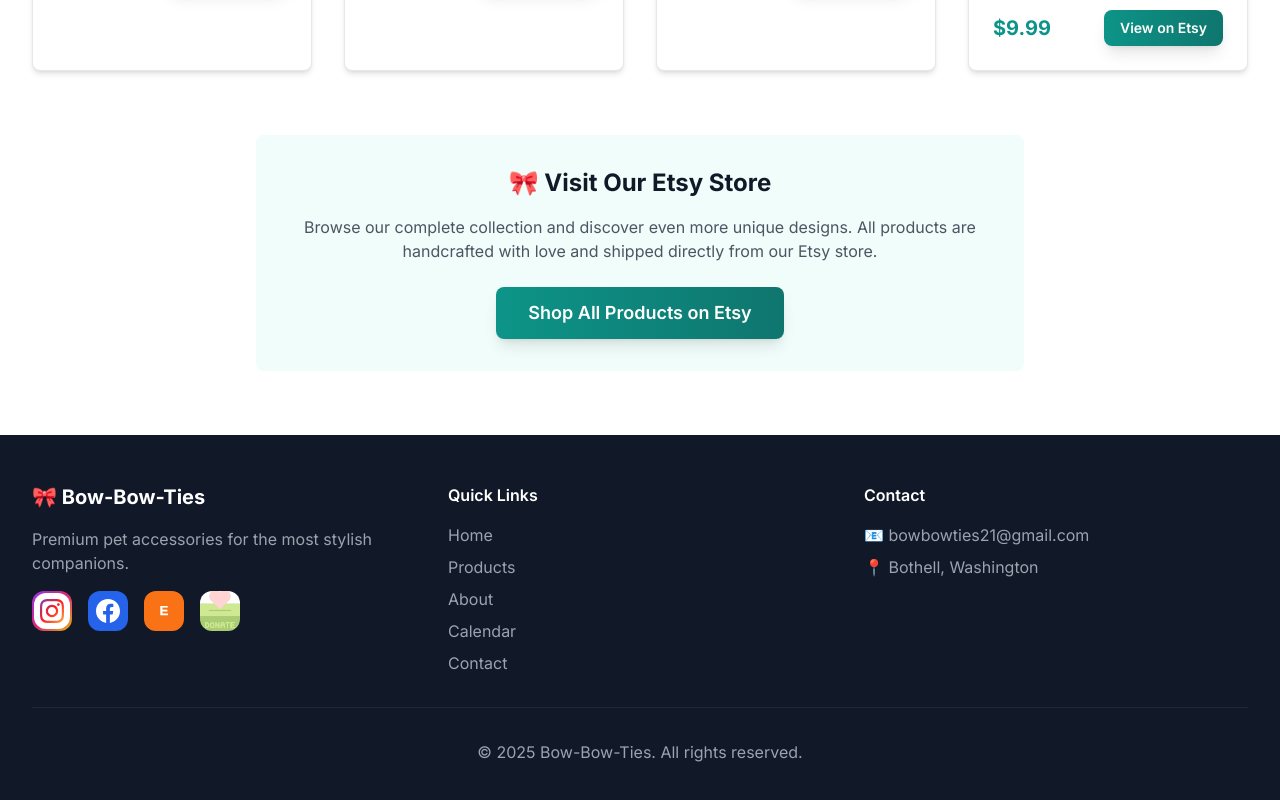
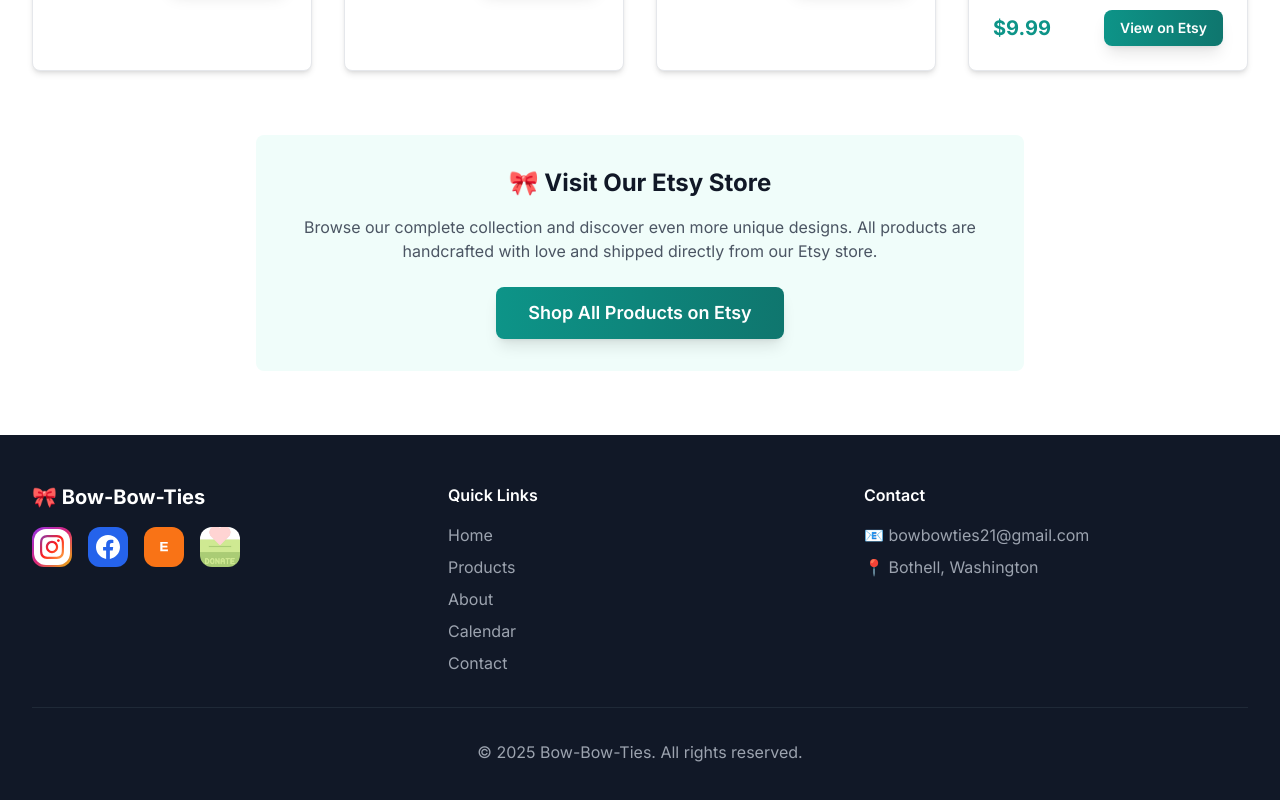
Before and after one commit to divisham21-cyber/Bow-Bow-Ties, a Next.js app: page /products in a window 1280 px wide. Shown: the part 1466-2266 px from the top of the page. Built offline with nearby package versions, Linux system fonts and the light colour scheme.

Commit message:
Minor fixes

```diff
--- a/pages/calendar.tsx
+++ b/pages/calendar.tsx
@@ -512,9 +512,6 @@
             <div className="grid grid-cols-1 md:grid-cols-3 gap-8">
               <div>
                 <h5 className="text-xl font-bold mb-4">🎀 Bow-Bow-Ties</h5>
-                <p className="text-gray-400 mb-4">
-                  Premium pet accessories for the most stylish companions.
-                </p>
                 <div className="flex space-x-4">
                   <a
                     href="https://www.instagram.com/bow_bow_ties"
--- a/pages/index.tsx
+++ b/pages/index.tsx
@@ -255,13 +255,13 @@
               </div>
 
               <div className="bg-blue-100 rounded-lg p-6 text-center">
-                <div className="text-3xl font-bold text-blue-600 mb-2">18+</div>
+                <div className="text-3xl font-bold text-blue-600 mb-2">15+</div>
                 <div className="text-lg font-medium text-gray-900">Shelters Supported</div>
               </div>
 
               <div className="bg-green-100 rounded-lg p-6 text-center">
                 <div className="text-3xl font-bold text-green-600 mb-2">400+ LBs</div>
-                <div className="text-lg font-medium text-gray-900">Food Donated</div>
+                <div className="text-lg font-medium text-gray-900">Pet Food Donated</div>
               </div>
 
               <div className="bg-purple-100 rounded-lg p-6 text-center">
@@ -520,9 +520,6 @@
             <div className="grid grid-cols-1 md:grid-cols-3 gap-8">
               <div>
                 <h5 className="text-xl font-bold mb-4">🎀 Bow-Bow-Ties</h5>
-                <p className="text-gray-400">
-                  Premium pet accessories for the most stylish companions.
-                </p>
                 <div className="flex space-x-4">
                   <a
                     href="https://www.instagram.com/bow_bow_ties"
@@ -611,7 +608,7 @@
                 <h6 className="font-semibold mb-4">Quick Links</h6>
                 <ul className="space-y-2 text-gray-400">
                   <li><a href="#home" className="hover:text-white transition-colors">Home</a></li>
-                  <li><a href="#products" className="hover:text-white transition-colors">Products</a></li>
+                  <li><a href="/products" className="hover:text-white transition-colors">Products</a></li>
                   <li><a href="#about" className="hover:text-white transition-colors">About</a></li>
                   <li><a href="/calendar" className="hover:text-white transition-colors">Calendar</a></li>
                   <li><a href="#contact" className="hover:text-white transition-colors">Contact</a></li>
--- a/pages/products.tsx
+++ b/pages/products.tsx
@@ -294,9 +294,6 @@
             <div className="grid grid-cols-1 md:grid-cols-3 gap-8">
               <div>
                 <h5 className="text-xl font-bold mb-4">🎀 Bow-Bow-Ties</h5>
-                <p className="text-gray-400 mb-4">
-                  Premium pet accessories for the most stylish companions.
-                </p>
                 <div className="flex space-x-4">
                   <a
                     href="https://www.instagram.com/bow_bow_ties"
```
